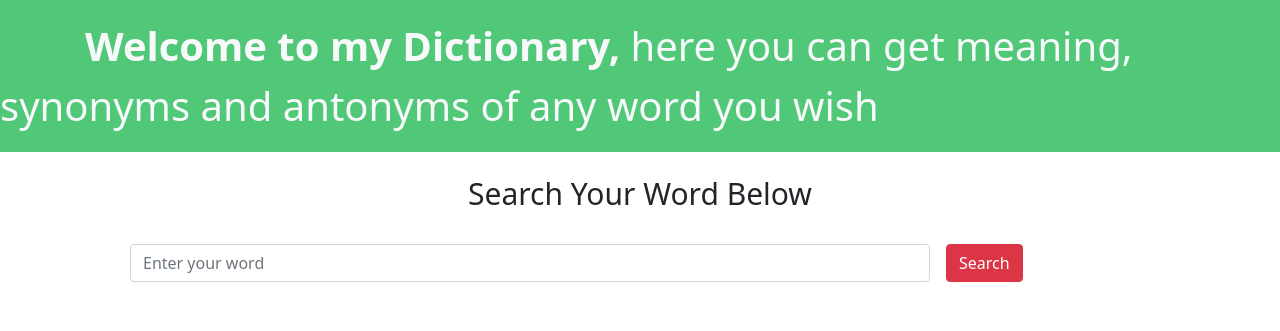
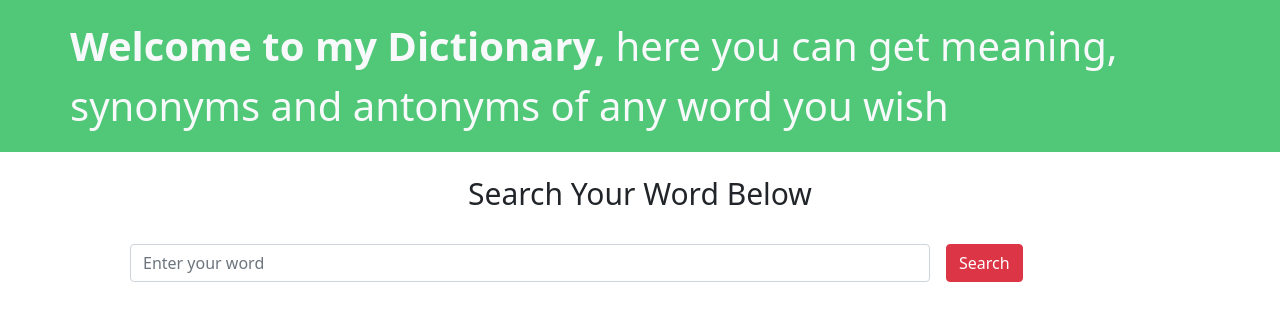
Before and after one commit to pratyush770/MyDictionary, a Django app: page / in a window 1280 px wide. Shown: the top 331 px of the page. Run offline with Django 4.2, Linux system fonts and the light colour scheme.

Commit message:
first commit

```diff
--- a/templates/base.html
+++ b/templates/base.html
@@ -17,7 +17,7 @@
 </head>
 
 <body>
-    <header class="text-light py-3"> <strong style="margin-left: 85px;"> Welcome to my Dictionary, </strong>
+    <header class="text-light py-3" style="padding-left: 70px;padding-right: 70px;"> <strong> Welcome to my Dictionary, </strong>
         here you can get meaning, synonyms and antonyms of any word you wish
     </header>
     <div class="container text-center py-4">
--- a/templates/search.html
+++ b/templates/search.html
@@ -16,7 +16,7 @@
 </head>
 
 <body>
-    <header class="myheader text-light py-3"> <strong style="margin-left: 85px;"> Welcome to my Dictionary, </strong>
+    <header class="myheader text-light py-3 ps-5 pe-5""> <strong> Welcome to my Dictionary, </strong>
         here you can get meaning, synonyms and antonyms of any word you wish
     </header>
     <div class="container py-4">
```
